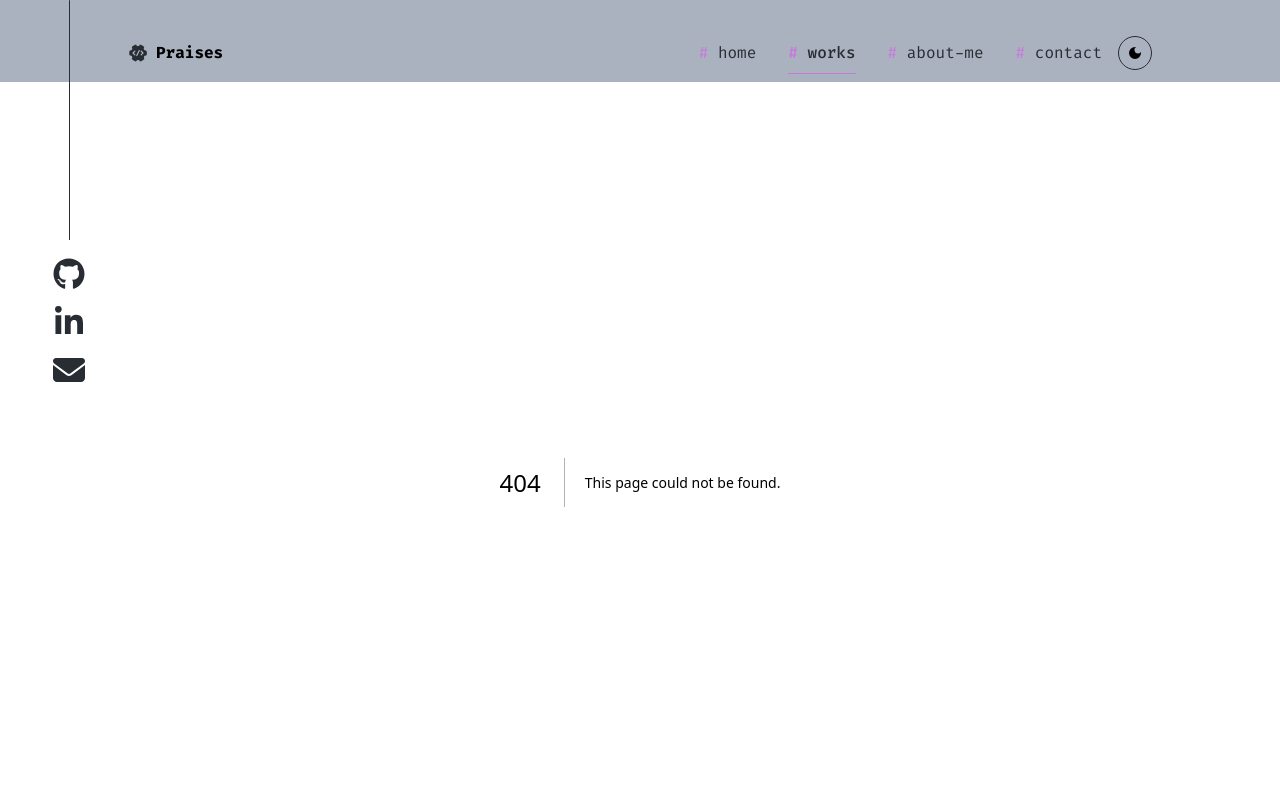
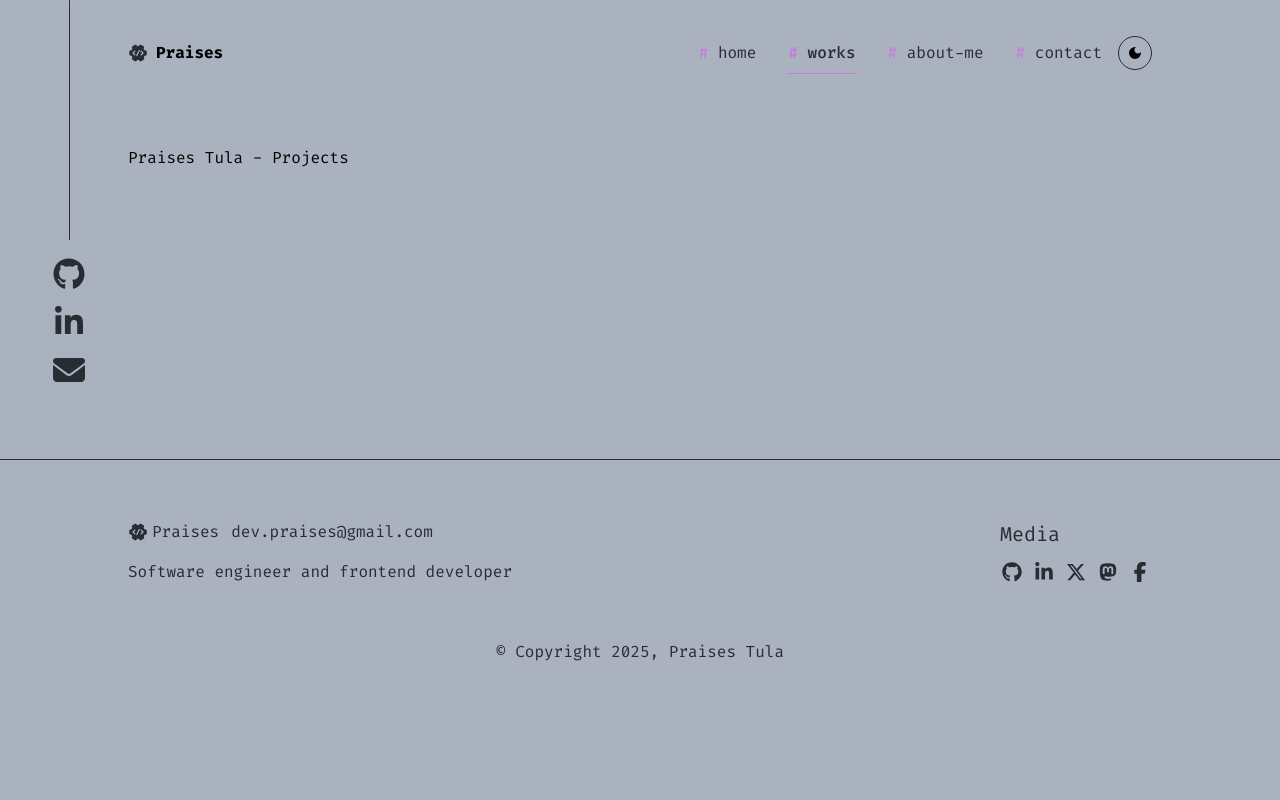
Before and after one commit to sid-2105/portfolio, a Next.js app: page /projects in a window 1280 px wide. Before the commit this address had no page. Shown: the top 800 px of the page. Built offline with nearby package versions, Linux system fonts and the light colour scheme.

Commit message:
`chore:` add template Projects component

```diff
--- /dev/null
+++ b/app/projects/page.js
@@ -0,0 +1,18 @@
+import { Section, WrapSection } from "@/components/sections";
+
+export const metadata = {
+  title: "Praises Tula Projects | Software Engineer & Web Developer",
+  description: "Discover Praises Tula's projects, showcasing his expertise in software engineering and web development.",
+};
+
+export default function ProjectsPage() {
+  return (
+    <>
+      <Section>
+        <WrapSection>
+          <h1>Praises Tula - Projects</h1>
+        </WrapSection>
+      </Section>
+    </>
+  );
+}
```
